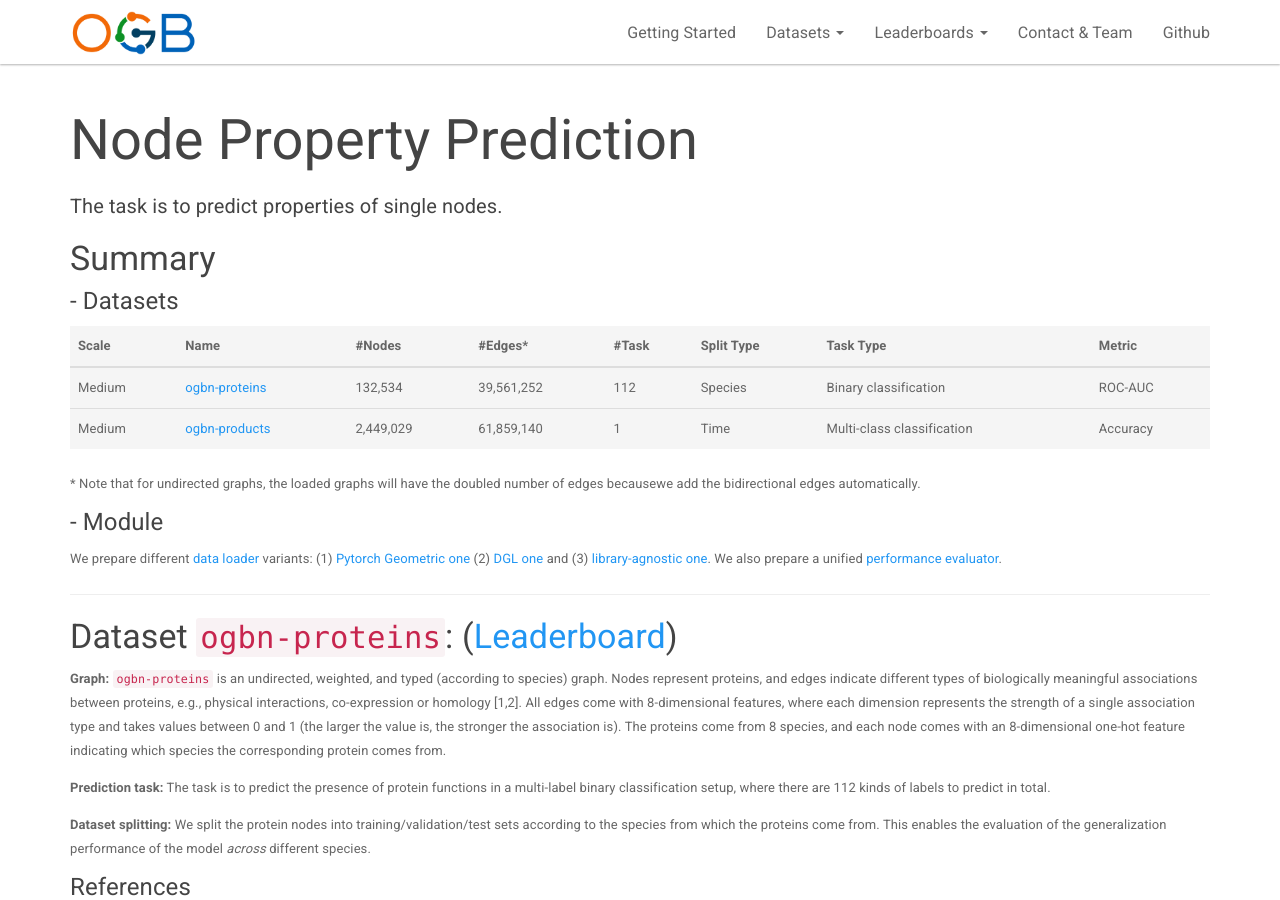
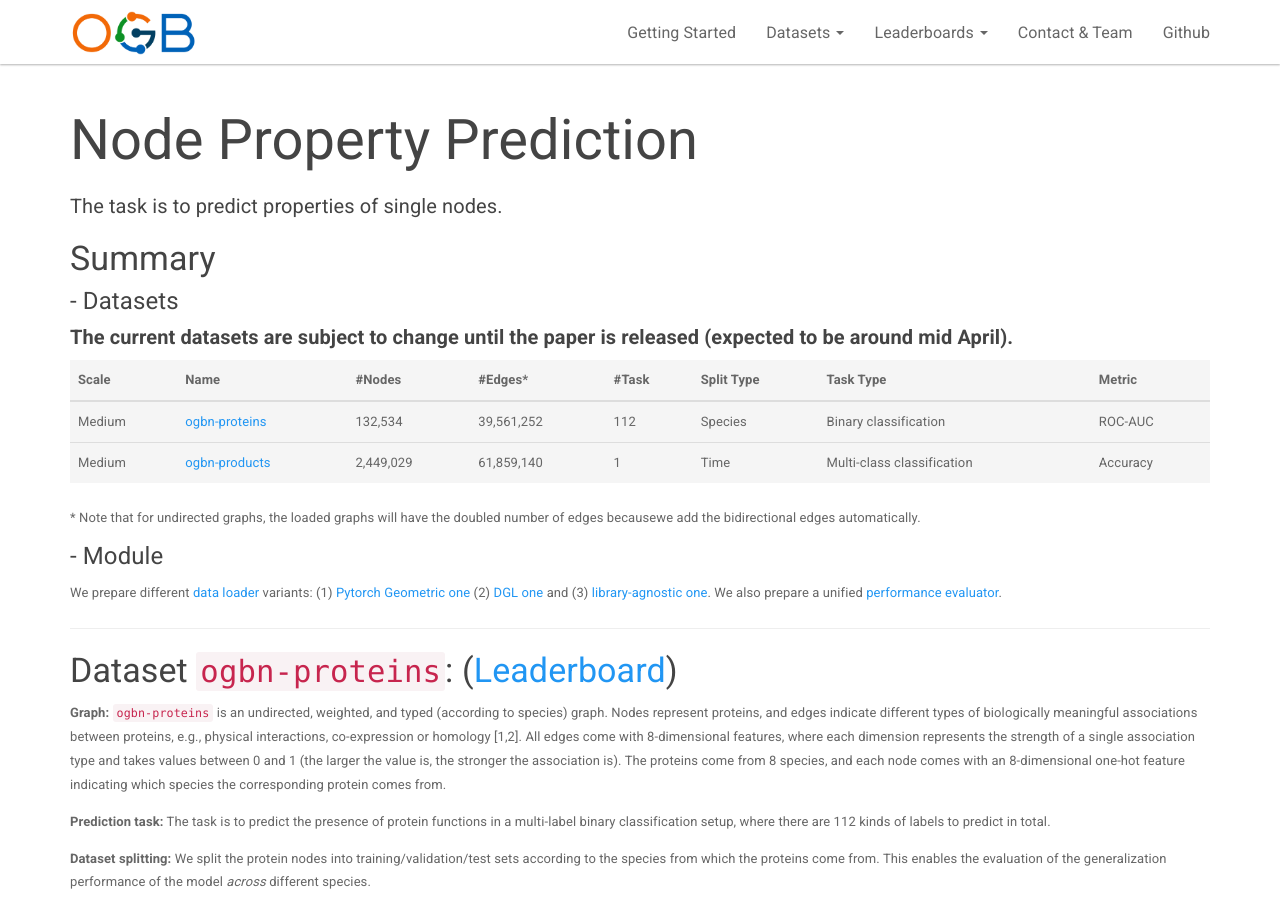
Before and after one commit to snap-stanford/ogb-web, a Jekyll site: the page built from _docs/datasets/nodeprop.md, in a window 1280 px wide and 900 px high. Built offline with Jekyll 4.4.1, drawn with Linux system fonts in a browser that asks for light colours.

Commit message:
update the notification

```diff
--- a/_docs/datasets/nodeprop.md
+++ b/_docs/datasets/nodeprop.md
@@ -9,11 +9,12 @@ permalink: /docs/nodeprop/
 
 #### - Datasets
 
+##### **The current datasets are subject to change until the paper is released (expected to be around mid April).**
+
 Scale | Name                              | #Nodes  | #Edges\* | #Task | Split Type        | Task Type   | Metric                  |
 |-------------|---------|----------------|----------------------|---------------------|---------------------------|--------------------|
 Medium | [ogbn-proteins](#ogbn-proteins) | 132,534  |  39,561,252 | 112       | Species  | Binary classification   | ROC-AUC     |
 Medium | [ogbn-products](#ogbn-products) | 2,449,029  | 61,859,140 | 1       | Time      | Multi-class classification | Accuracy |
-
 
 \* Note that for undirected graphs, the loaded graphs will have the doubled number of edges becausewe add the bidirectional edges automatically.
 
```
Also changed, not shown: _docs/datasets/graphprop.md (+2 -0 lines), _docs/datasets/linkprop.md (+2 -0 lines).
